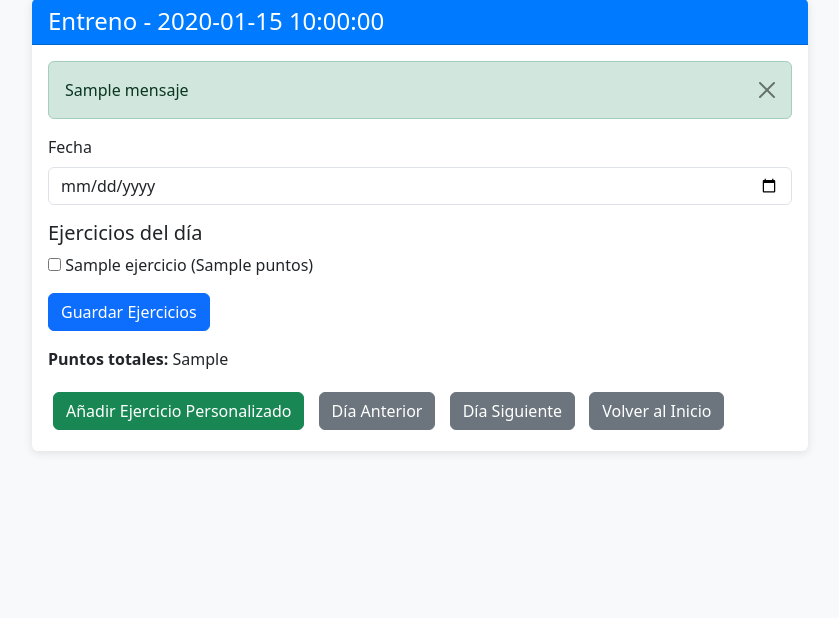
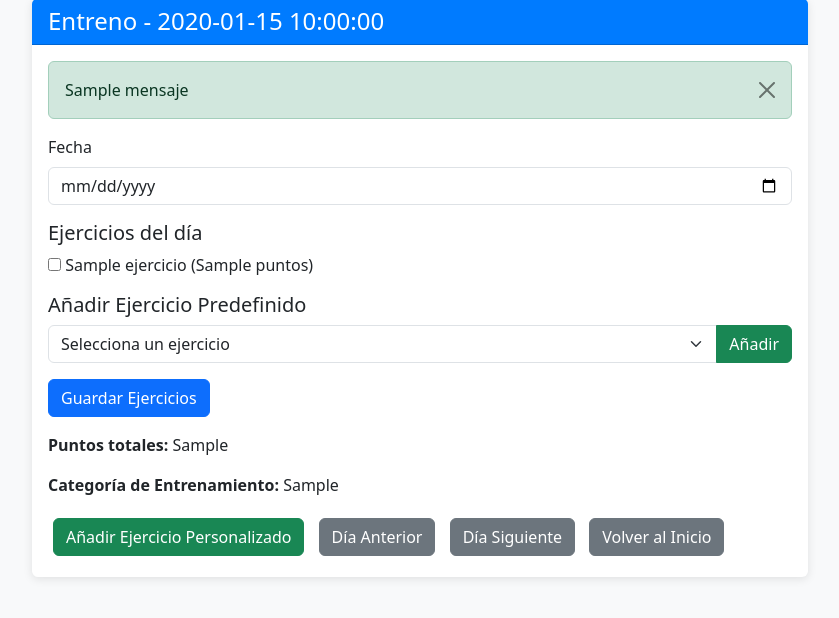
Before and after one commit to bernat1973/entreno-verano, a Flask app: template templates/entreno.html in a window 1280 px wide. Shown: the part 77-695 px from the top of the page, without its empty margins (220-1059 px from the left). Run offline with Flask 3, Linux system fonts and the light colour scheme; the template is opened without the code that fills it: most values are stand-ins (such as "Sample title", 1, 10 or a date in 2020); parts of the project's set-up code (start-up, migrations or seed data) failed here and were passed over.

Commit message:
Update entreno.html

```diff
--- a/templates/entreno.html
+++ b/templates/entreno.html
@@ -94,10 +94,24 @@
                             {% endfor %}
                         </ul>
                     </div>
+                    <!-- Formulario para añadir ejercicios predefinidos -->
+                    <div class="mb-3">
+                        <h5>Añadir Ejercicio Predefinido</h5>
+                        <div class="input-group">
+                            <select name="nuevo_ejercicio" class="form-select" required>
+                                <option value="">Selecciona un ejercicio</option>
+                                {% for ej in ejercicios_obj.get_todos_ejercicios() %}
+                                    <option value="{{ ej }}">{{ ej }} ({{ ejercicios_obj.get_puntos(ej) }} puntos)</option>
+                                {% endfor %}
+                            </select>
+                            <button type="submit" name="anadir_ejercicio" class="btn btn-success">Añadir</button>
+                        </div>
+                    </div>
                     <button type="submit" class="btn btn-primary">Guardar Ejercicios</button>
                 </form>
                 <div class="mt-3">
                     <p><strong>Puntos totales:</strong> {{ puntos_totales }}</p>
+                    <p><strong>Categoría de Entrenamiento:</strong> {{ categoria_entrenamiento }}</p>
                     <a href="{{ url_for('anadir_ejercicio', fecha=fecha) }}" class="btn btn-success nav-btn">Añadir Ejercicio Personalizado</a>
                     <a href="{{ url_for('entreno', fecha=fecha_anterior) }}" class="btn btn-secondary nav-btn">Día Anterior</a>
                     <a href="{{ url_for('entreno', fecha=fecha_siguiente) }}" class="btn btn-secondary nav-btn">Día Siguiente</a>
```
